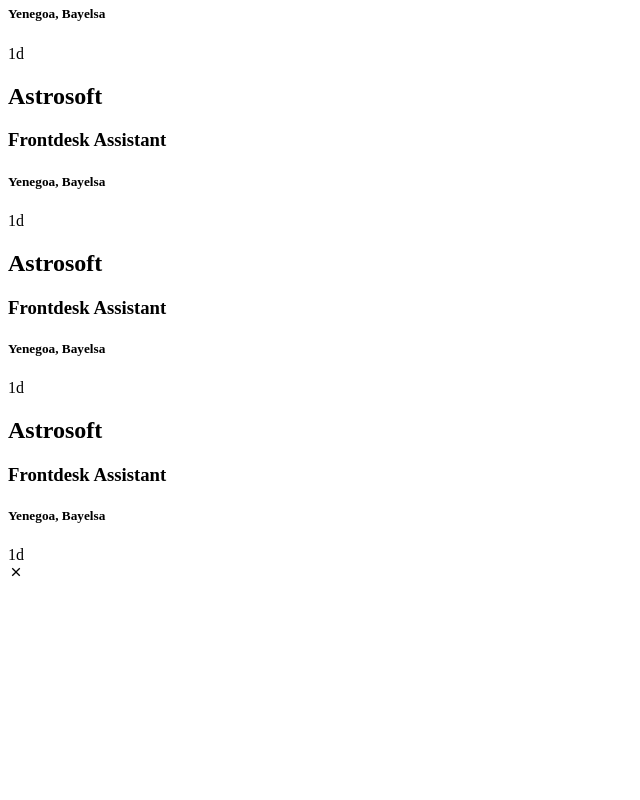
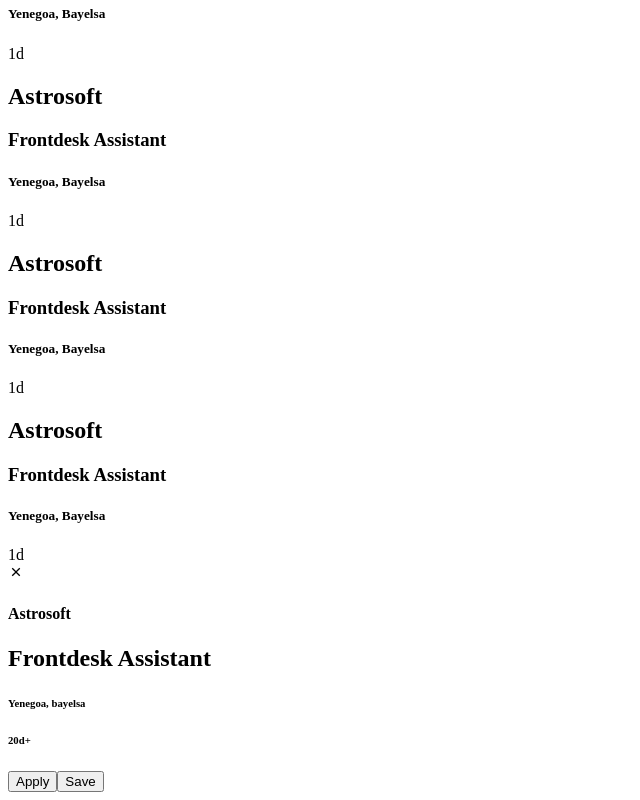
Before and after one commit to tonayam/dynamic-job-finder, a React (Create React App) app: page / in a window 1280 px wide. Shown: the part 1115-1915 px from the top of the page, without its empty margins (0-640 px from the left). Before the commit the page ends 1707 px from the top, so only its background shows below. Built offline with nearby package versions, Linux system fonts and the light colour scheme; the HTML template or start-up script is replaced by a standard one.

Commit message:
Job Listing Updates

```diff
--- a/src/components/Jobs/Jobs.jsx
+++ b/src/components/Jobs/Jobs.jsx
@@ -37,6 +37,24 @@
             <div className='close-btn'>
               <RiCloseFill onClick={() => setShowJobDetails(false)} />
             </div>
+            <div className='info'>
+              <div className='company-position'>
+                <h4>Astrosoft</h4>
+                <h1>Frontdesk Assistant</h1>
+                <div className='location-date'>
+                  <h6>Yenegoa, bayelsa</h6>
+                  <h6>20d+</h6>
+                </div>
+                <div className='btns'>
+                  <button className='blue'>Apply</button>
+                  <button className='transparent'>Save</button>
+                </div>
+              </div>
+
+              {/* JOB DESCRIPTION */}
+            </div>
+
+            <div className='job-overview'></div>
           </div>
         </div>
       </div>
--- a/src/components/Jobs/_jobs.scss
+++ b/src/components/Jobs/_jobs.scss
@@ -76,11 +76,12 @@
                 top: 0;
                 left: 0;
                 width: 100%;
-                background-color: blue;
+                background-color: #fff;
                 height: 100vh;
                 transform: translateX(100%);
                 transition: 0.3s linear all;
                 padding: 1.5rem 14px;
+                z-index: 10;
 
                 &.show {
                     transform: translateX(0);
@@ -88,10 +89,43 @@
 
                 .close-btn {
                     @include flex(center, flex-end, row);
+                    margin-bottom: 2rem;
 
                     svg {
                         font-size: 1.5rem;
-                        color: #fff;
+                    }
+                }
+
+                .info {
+                    padding: 0.5rem 0;
+
+                    .company-position {
+                        h4 {
+                            margin-bottom: 0.5rem;
+                            font-weight: 400;
+                        }
+
+                        h1 {
+                            font-size: clamp(1.2rem, 4vw, 2rem);
+                        }
+
+                        .location-date {
+                            @include flex(center, space-between, row);
+                            margin-bottom: 1rem;
+
+                            h6 {
+                                font-size: clamp(0.8rem, 2vw, 1rem);
+                                font-weight: 400;
+                            }
+                        }
+
+                        .btns {
+                            @include flex(center, space-between, row);
+
+                            button {
+                                width: 48%;
+                            }
+                        }
                     }
                 }
             }
--- a/src/scss/styles.scss
+++ b/src/scss/styles.scss
@@ -50,7 +50,7 @@
     border: none;
     border-radius: 5px;
     font-weight: 700;
-    padding: 12px 24px;
+    padding: 8px 24px;
     cursor: pointer;
     font-family: 'Poppins', sans-serif;
     font-size: 1rem;
@@ -79,6 +79,14 @@
         color: #fff;
     }
 
+    &.blue {
+        background-color: $primaryColor ;
+        color: #fff;
+    }
+
+    &.transparent {
+        border: 1px solid $primaryColor
+    }
 }
 
 
```
